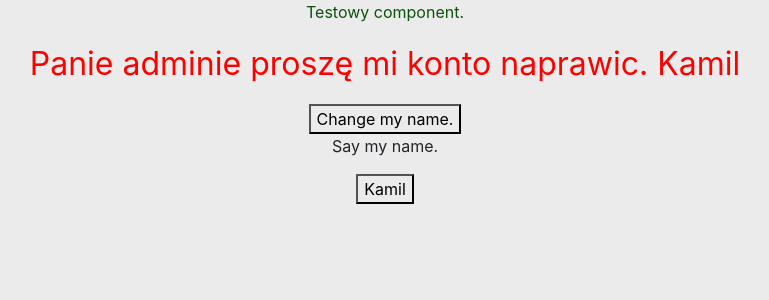
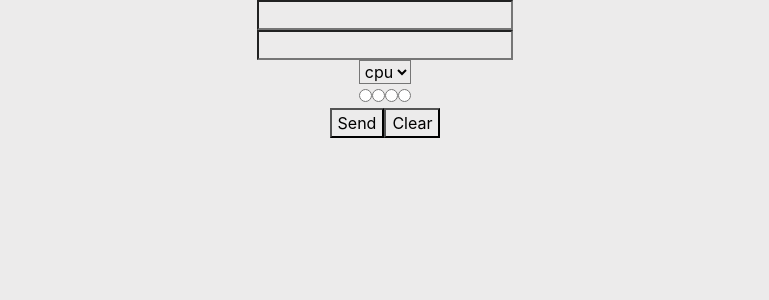
Before and after one commit to KamolR6/Pzaw_4C, a React (Create React App) app in the folder project_react/: page / in a window 1280 px wide. Shown: the top 300 px of the page, without its empty margins (255-1024 px from the left). Built offline with nearby package versions, Linux system fonts and the light colour scheme.

Commit message:
Added basic form and added text functionality

```diff
--- /dev/null
+++ b/project_react/src/Form.js
@@ -0,0 +1,47 @@
+import { useRef, useState } from "react";
+
+function Form() {
+    const input1Ref = useRef();
+    const input2Ref = useRef();
+    const [message, setMessage] = useState("")
+
+    const SendbuttonHandler = () => {
+        console.log(input1Ref.current.value + input2Ref.current.value)
+        setMessage(input1Ref.current.value + input2Ref.current.value)
+    }
+    const ClearbuttonHandler = () => {
+        input1Ref.current.value = ""
+        input2Ref.current.value = ""
+        setMessage("")
+    }
+    return (
+        <div>
+            <div>
+                <input ref={input1Ref} ></input> <br></br>
+                <input ref={input2Ref} ></input> <br></br>
+            </div>
+            <div>
+                <select>
+                    <option value="cpu">cpu</option>
+                    <option value="gpu">gpu</option>
+                    <option value="ram">ram</option>
+                </select><br></br>
+            </div>
+            <div>
+                <input type="radio" value="radio1" name="radioList"></input>
+                <input type="radio" value="radio2" name="radioList"></input>
+                <input type="radio" value="radio3" name="radioList"></input>
+                <input type="radio" value="radio4" name="radioList"></input>
+            </div>
+            <input type="button" value="Send" onClick={SendbuttonHandler}></input>
+            <input type="button" value="Clear" onClick={ClearbuttonHandler}></input>
+        <div>
+            <p>
+                {message}
+            </p>
+        </div>
+        </div>
+    )
+}
+
+export default Form
--- a/project_react/src/index.js
+++ b/project_react/src/index.js
@@ -5,12 +5,14 @@ import './index.css';
 import App from './App';
 import reportWebVitals from './reportWebVitals';
 import FirstComponent from './FirstComponent';
+import Form from './Form';
 
 const root = ReactDOM.createRoot(document.getElementById('root'));
 root.render(
   <React.StrictMode>
     {/* <App /> */}
-    <FirstComponent />
+    {/* <FirstComponent /> */}
+    <Form />
   </React.StrictMode>
 );
 
```
